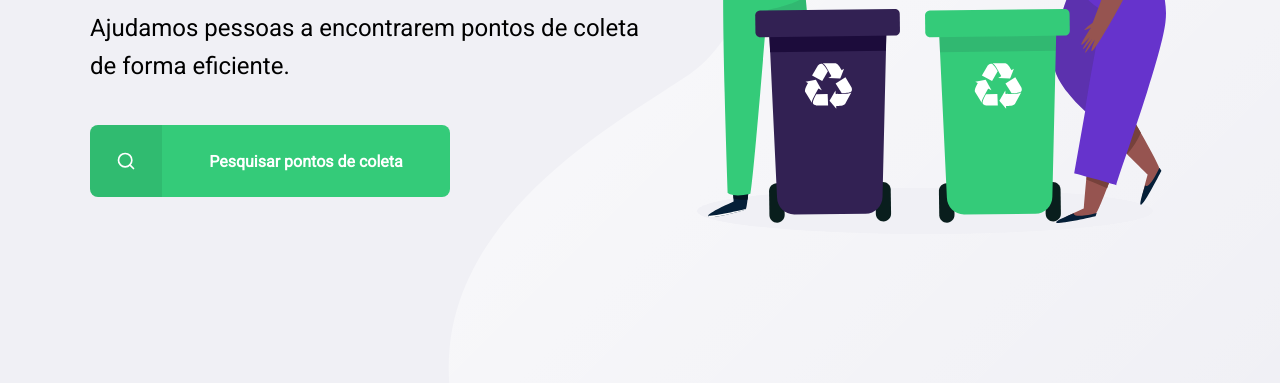
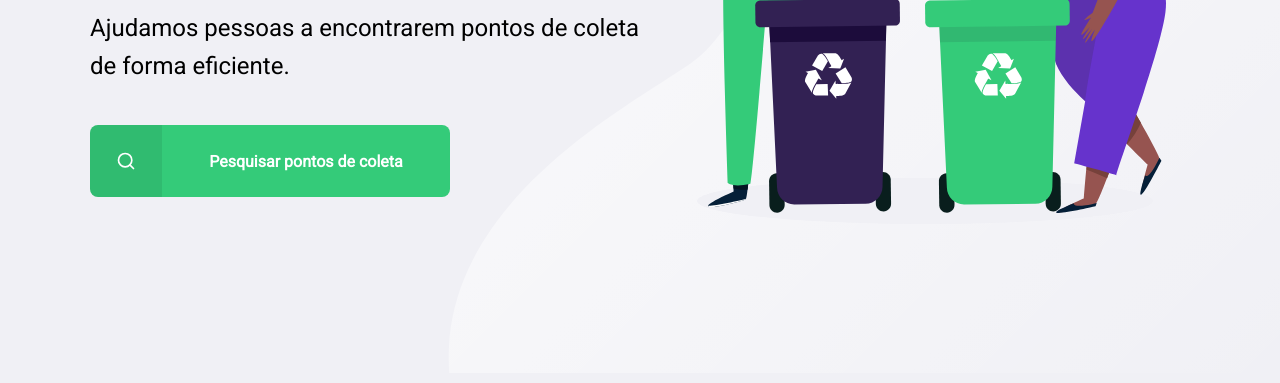
Before and after one commit to isaacdias/ecoleta, a plain HTML site: page index.html in a window 1280 px wide. Shown: the part 417-800 px from the top of the page. Drawn offline with Linux system fonts and the light colour scheme.

Commit message:
alterando o css do background

```diff
--- a/styles/main.css
+++ b/styles/main.css
@@ -27,8 +27,8 @@ h1, h2, h3, h4, h5, h6 {
 }
 #page-home {
     height: 100vh;
-    background: url('../assets/home-background.svg') no-repeat;
-    background-position: 35vw bottom;
+    background: url(../assets/home-background.svg) no-repeat;
+    background-position: 35vw 130px;
 }
 
 #page-home .content {
```
